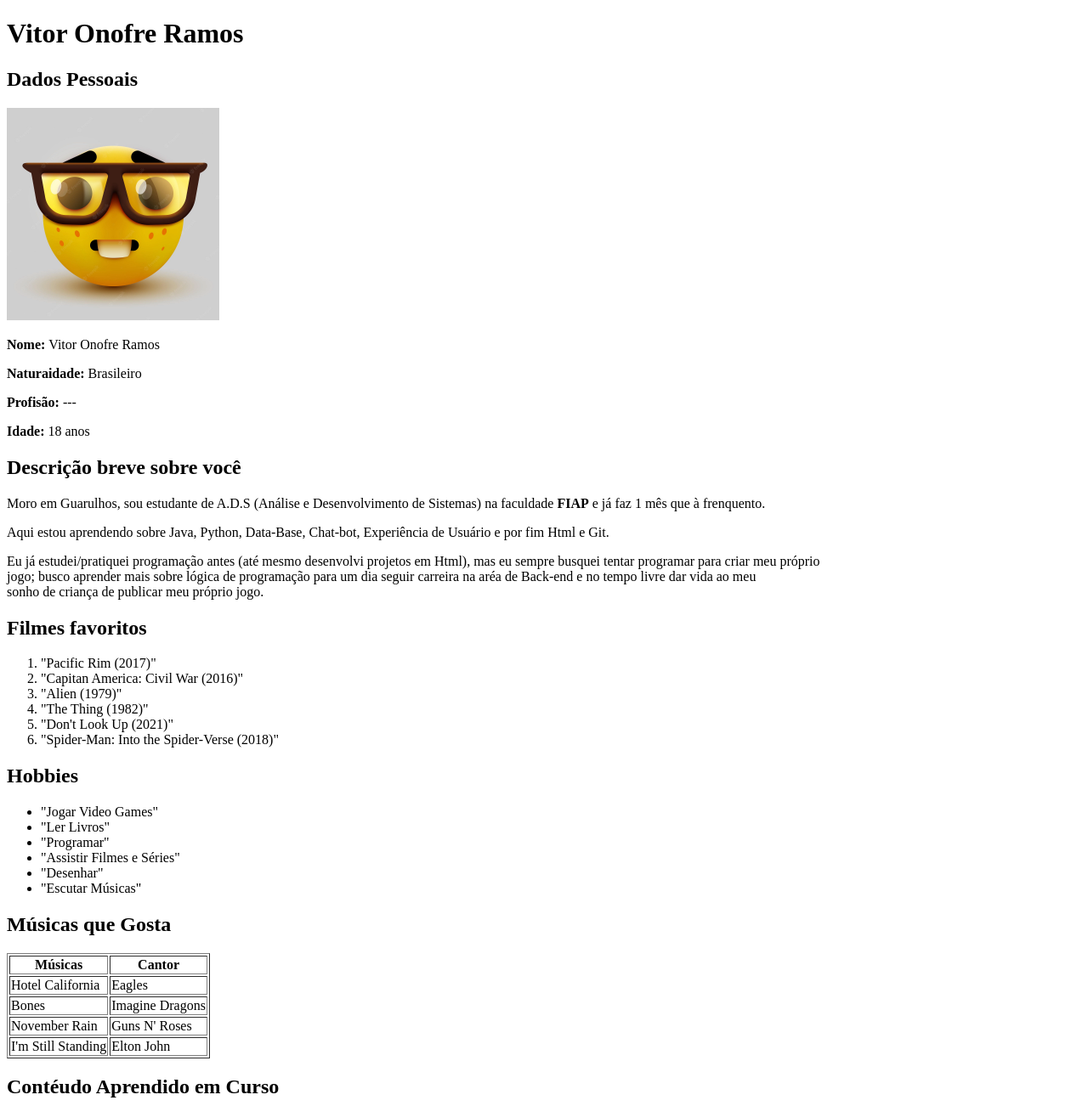
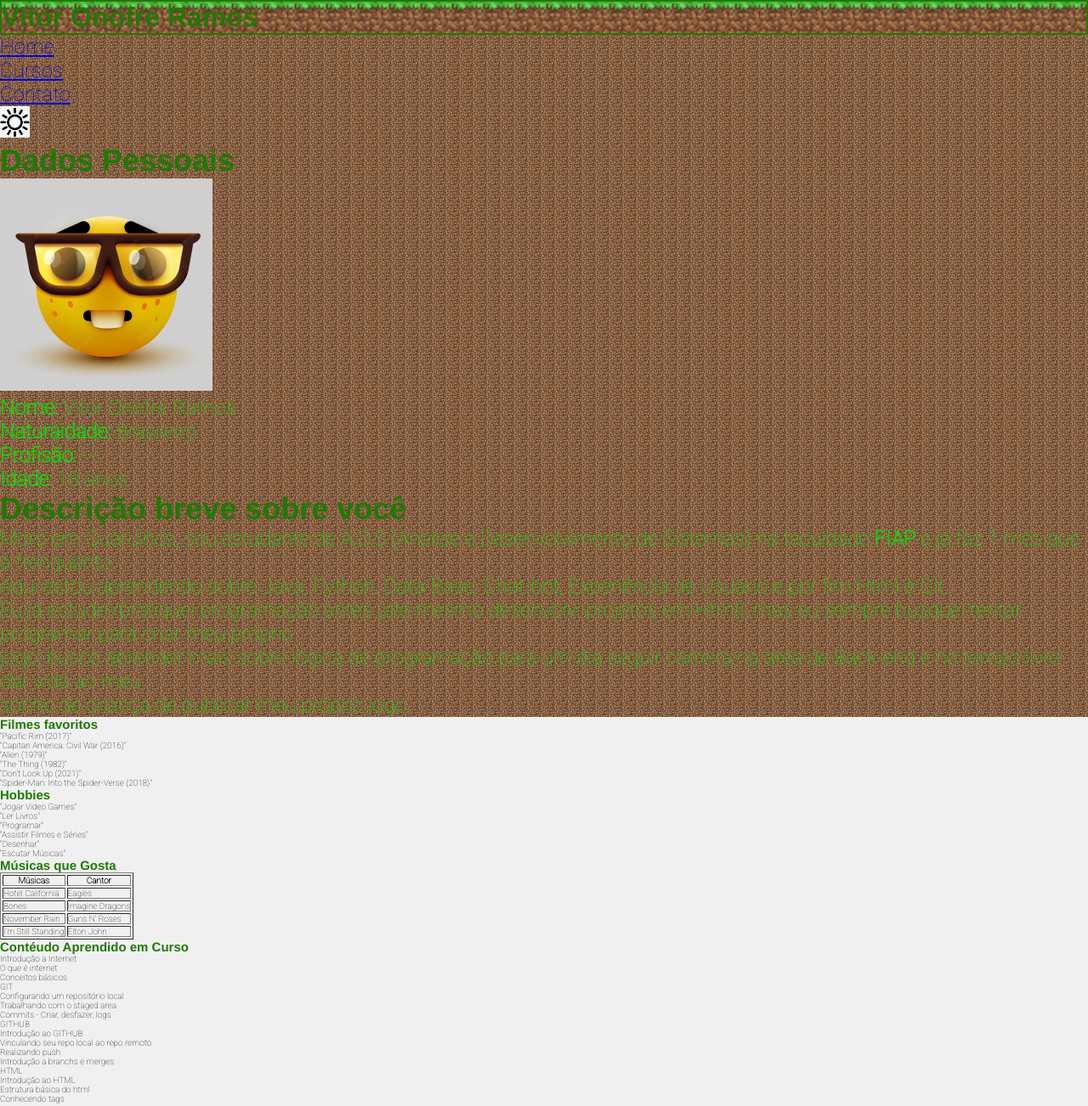
Before and after one commit to VitorOnofreRamos/vitor-onofre-ramos, a plain HTML site: page index.html in a window 1280 px wide. Shown: the top 1302 px of the page at 85% size. Drawn offline with Linux system fonts and the light colour scheme.

Commit message:
Alteracoes com CSS

```diff
--- a/index.html
+++ b/index.html
@@ -4,17 +4,31 @@
     <meta charset="UTF-8">
     <meta name="viewport" content="width=device-width, initial-scale=1.0">
     <title>Vitor Onofre Ramos</title>
+
+    <link rel="stylesheet" href="./src/css/main.css">
 </head>
 <body>
+    <section class="personal-data">
+        <header class="cabecalho">
             <h1> Vitor Onofre Ramos </h1>
+            <ul>
+                <li><a href="#"><span>Home</span></a></li>
+                <li><a href="#"><span>Cursos</span></a></li>
+                <li><a href="#"><span>Contato</span></a></li>
+            </ul>
+            <a href="#"><img src="./src/img/Sol.jpg" alt="Sol.jpg" width="35px"></a>
+        </header>
 
+        <div>
             <h2> Dados Pessoais </h2>
-    <img src="./img/emojinerd.webp" alt="emojinerd.webp" title="Nerd" width="250px">
+            <img src="./src/img/emojinerd.webp" alt="emojinerd.webp" title="Nerd" width="250px">
             <p> <strong>Nome: </strong>Vitor Onofre Ramos </p>
             <p> <strong>Naturaidade: </strong>Brasileiro </p>
             <p> <strong>Profisão: </strong>--- </p>
             <p> <strong>Idade: </strong>18 anos </p>
+        </div>
 
+        <div>
         <h2> Descrição breve sobre você </h2>
             <p> Moro em Guarulhos, sou estudante de A.D.S (Análise e Desenvolvimento de Sistemas) na faculdade <b>FIAP</b> e já faz 1 mês que à frenquento. </p>
             <p> Aqui estou aprendendo sobre Java, Python, Data-Base, Chat-bot, Experiência de Usuário e por fim Html e Git. </p>
@@ -22,7 +36,10 @@
                 jogo; busco aprender mais sobre lógica de programação para um dia seguir carreira na aréa de Back-end e no tempo livre dar vida ao meu <br>
                 sonho de criança de publicar meu próprio jogo.
             </p>
+        </div>
 
+    </section>
+    <section class="teste">
         <h2> Filmes favoritos </h2>
         <ol>
             <li>"Pacific Rim (2017)"</li>
@@ -50,23 +67,25 @@
                 <th>Cantor</th>
             </thead>
             <tbody>
+                <tr>
                     <td>Hotel California</td>
                     <td>Eagles</td>
-        </tbody>
-        <tbody>
+                </tr>
+                <tr>
                     <td>Bones</td>
                     <td>Imagine Dragons</td>
-        </tbody>
-        <tbody>
+                </tr>
+                <tr>
                     <td>November Rain</td>
                     <td>Guns N' Roses</td>
-        </tbody>
-        <tbody>
+                </tr>
+                <tr>
                     <td>I'm Still Standing</td>
                     <td>Elton John</td>
+                </tr>
             </tbody>
         </table>
-
+    </section>
         <h2> Contéudo Aprendido em Curso </h2>
         <dl>
             <dt>Introdução a Internet</dt>
--- /dev/null
+++ b/src/css/main.css
@@ -0,0 +1,27 @@
+@import url('personal-data.css');
+@import url('list.css');
+
+@import url('https://fonts.googleapis.com/css2?family=Roboto:wght@100&family=Share+Tech&display=swap');
+
+/* ==== Reset === */
+
+*{
+    margin: 0;
+    padding: 0;
+}
+
+body{
+    background-color: rgb(240, 240, 240);
+    font-family: 'Roboto', sans-serif;
+    font-size: 62.5%;
+}
+
+ol, ul, dl, li{
+    list-style: none;
+}
+
+h1, h2, h3, h4{
+    font-family: Helvetica;
+    color: rgb(32, 121, 5);
+    font-weight: bolder;
+}
--- /dev/null
+++ b/src/css/personal-data.css
@@ -0,0 +1,13 @@
+.personal-data h1{
+    font-size: 2rem;
+    color: rgb(32, 121, 5);
+    border: 2px solid rgb(32, 121, 5);
+    background-image: url('../img/grassblock.png');
+    background-size: contain;
+}
+
+.personal-data{
+    font-size: 1.5rem;
+    color: rgb(7, 221, 0);
+    background-image: url('../img/dirtblock.png');
+}
```
Also changed, not shown: src/css/list.css (added), src/img/Lua.jpg (added), src/img/Sol.jpg (added), src/img/dirtblock.png (added), src/img/emojinerd.webp (renamed from img/emojinerd.webp), src/img/grassblock.png (added). Lines whose indentation alone changed are shown as unchanged.
